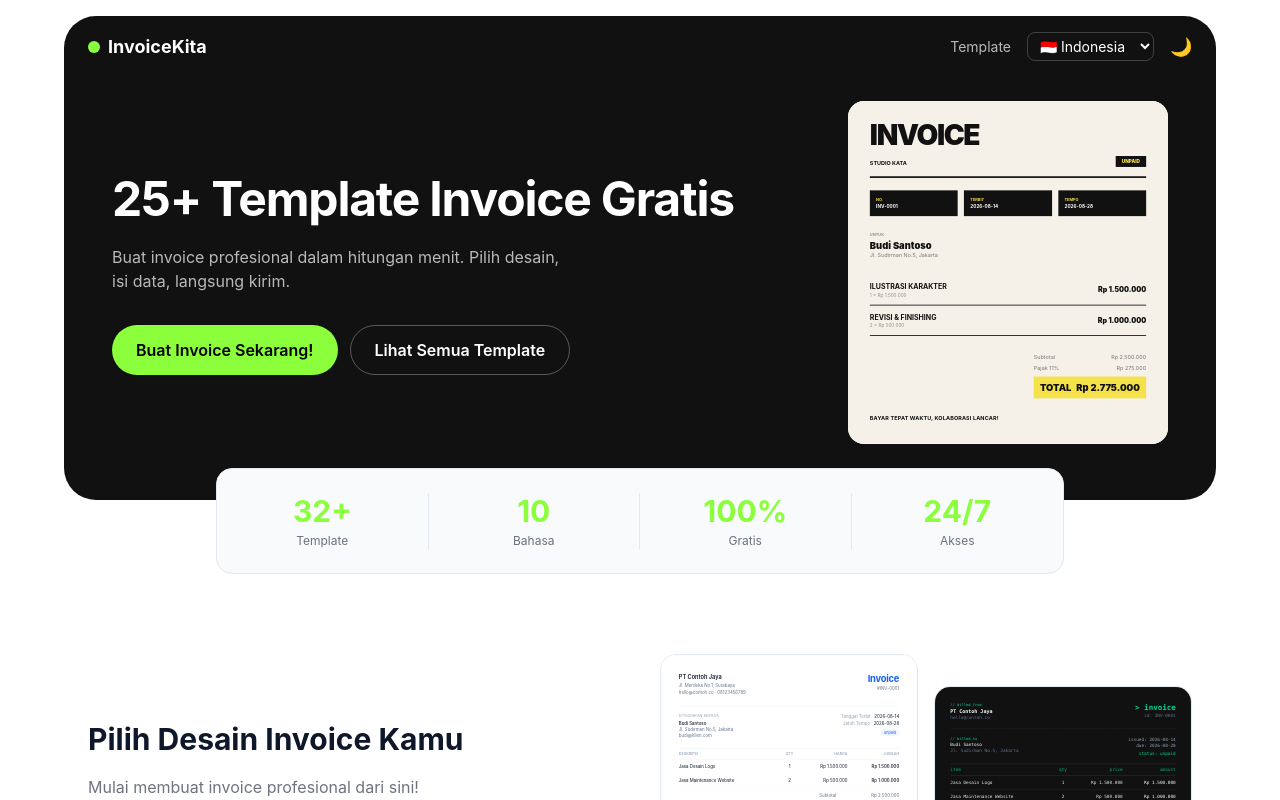
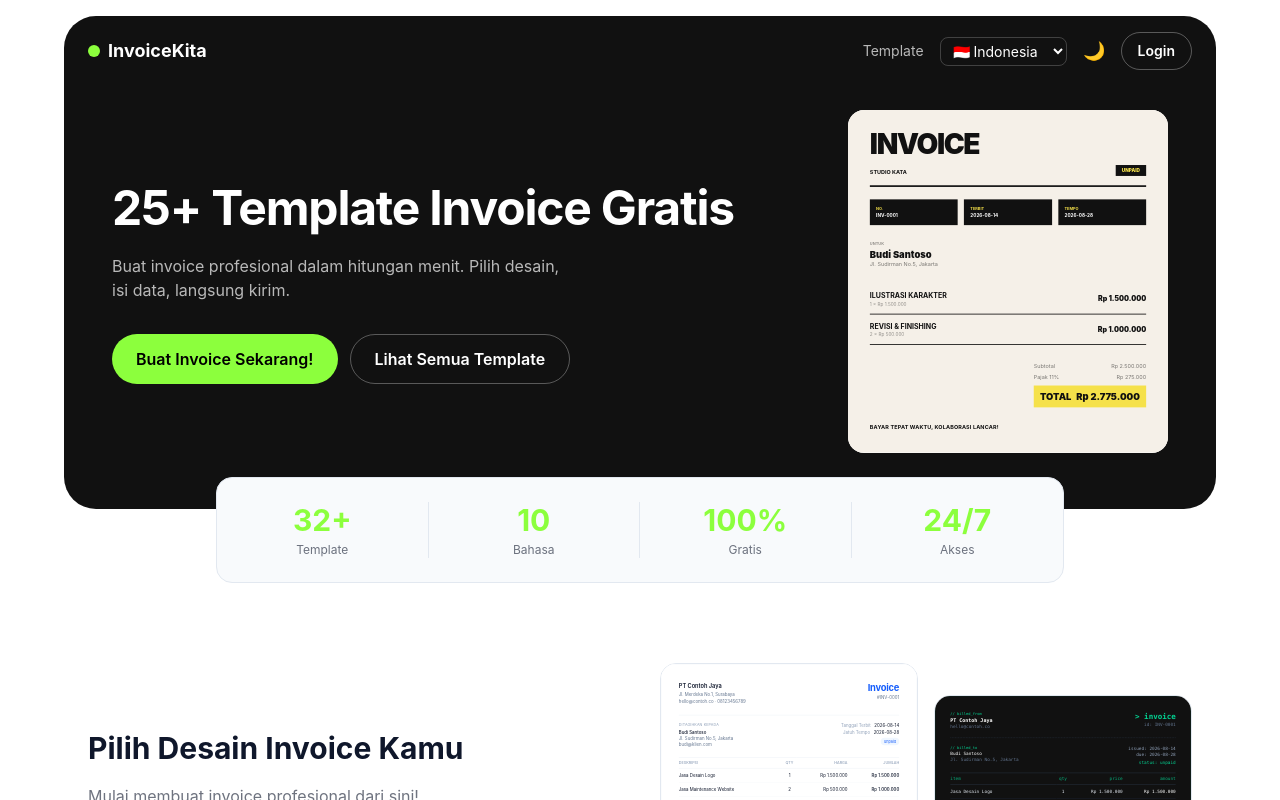
Before and after one commit to adammaulanaa445/Project-Invoice, a SvelteKit app in the folder invoice-app/: page / in a window 1280 px wide. Shown: the top 800 px of the page. Built offline with nearby package versions, Linux system fonts and the light colour scheme.

Commit message:
tambah tombol login di homepage dan templates

```diff
--- a/invoice-app/src/routes/+page.svelte
+++ b/invoice-app/src/routes/+page.svelte
@@ -50,6 +50,11 @@
           <button onclick={() => theme.toggle()} class="text-lg" aria-label="Toggle dark mode">
             {theme.dark ? '☀️' : '🌙'}
           </button>
+           <a href="/login"
+            class="rounded-full px-4 py-2 font-semibold border border-current/30 hover:opacity-80 transition"
+          >
+            Login
+          </a>
         </div>
       </nav>
 
--- a/invoice-app/src/routes/templates/+page.svelte
+++ b/invoice-app/src/routes/templates/+page.svelte
@@ -104,6 +104,11 @@
           <button onclick={() => theme.toggle()} class="text-lg" aria-label="Toggle dark mode">
             {theme.dark ? '☀️' : '🌙'}
           </button>
+          <a href="/login"
+            class="rounded-full px-4 py-2 font-semibold border border-current/30 hover:opacity-80 transition"
+          >
+            Login
+          </a>
           <button
             onclick={() => goto('/editor')}
             class="rounded-full px-5 py-2 font-semibold text-black"
```
